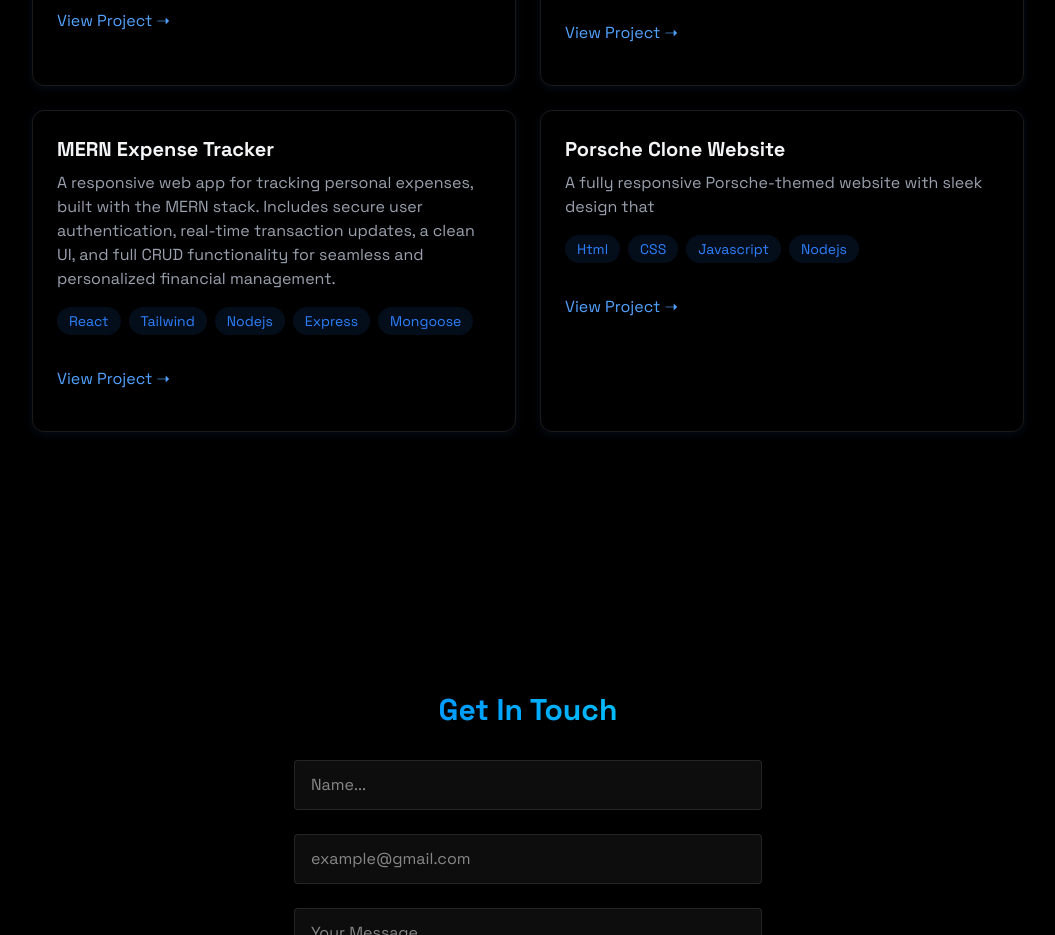
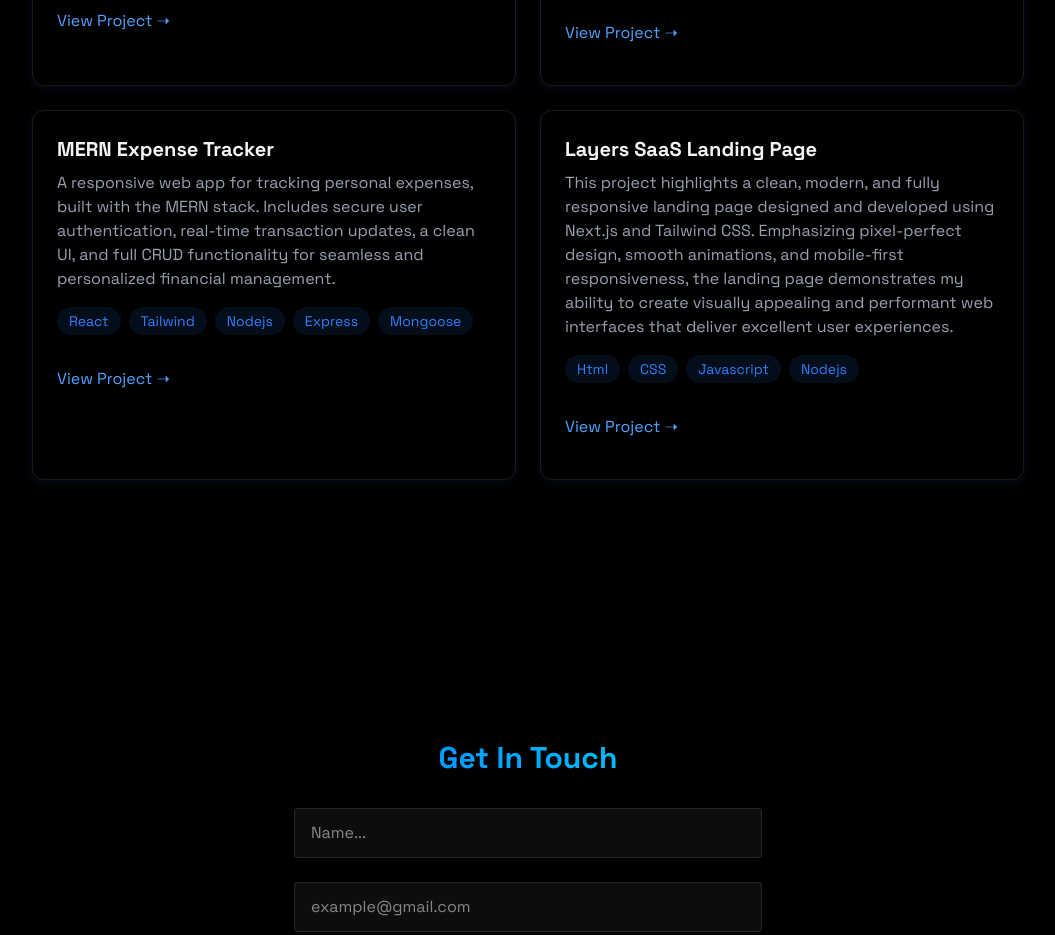
Before and after one commit to Monil3571/Monil-Portfolio, a React (Vite) app: page / in a window 1280 px wide. Shown: the part 2380-3315 px from the top of the page, without its empty margins (112-1167 px from the left). Built offline with nearby package versions, Linux system fonts and the light colour scheme.

Commit message:
added Layers SaaS project

```diff
--- a/src/components/sections/Projects.jsx
+++ b/src/components/sections/Projects.jsx
@@ -121,10 +121,15 @@ export const Projects = () => {
             <div className="p-6 rounded-xl border border-white/10 hover:-translate-y-1 hover:border-blue-500/30 shadow-[0_2px_8px_rgba(59,130,246,0.1)] transition-all ">
               <h3 className="text-xl font-bold mb-2">
                 {" "}
-                Porsche Clone Website{" "}
+                Layers SaaS Landing Page{" "}
               </h3>
               <p className="text-gray-400 mb-4">
-                A fully responsive Porsche-themed website with sleek design that
+                This project highlights a clean, modern, and fully responsive
+                landing page designed and developed using Next.js and Tailwind
+                CSS. Emphasizing pixel-perfect design, smooth animations, and
+                mobile-first responsiveness, the landing page demonstrates my
+                ability to create visually appealing and performant web
+                interfaces that deliver excellent user experiences.
               </p>
               <div className="flex flex-wrap gap-2 mb-4">
                 {["Html", "CSS", "Javascript", "Nodejs"].map((tech, key) => (
@@ -141,7 +146,7 @@ export const Projects = () => {
 
               <div className="flex justify-between items-center">
                 <a
-                  href="https://monil3571.github.io/Final-project-css/"
+                  href="https://layers-saas.monilpatel.dev/"
                   className="text-blue-400 hover:text-blue-300 transition-colors my-4"
                 >
                   {" "}
```
